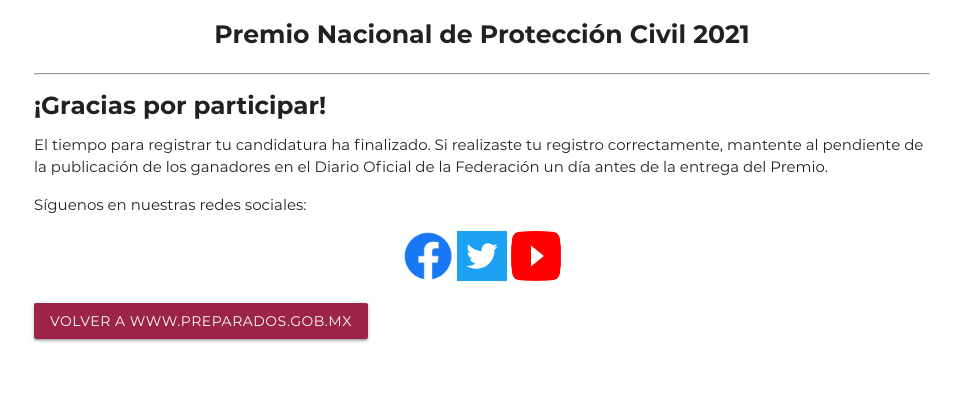
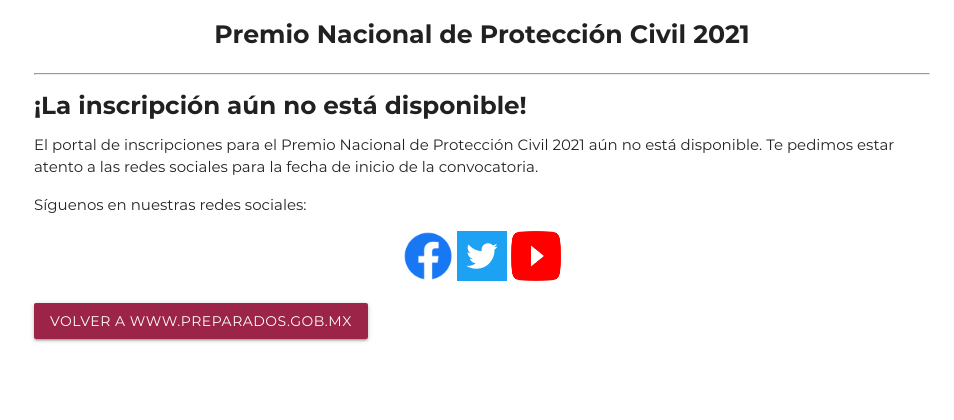
Before and after one commit to MigueBlogs/PremioNacional, a PHP site: page /gracias.php in a window 1280 px wide. Shown: the part 118-538 px from the top of the page, without its empty margins (158-1112 px from the left). Run offline with PHP 8.4, Linux system fonts and the light colour scheme.

Commit message:
Página de gracias actualizada
Menciona si aún no está disponible registro o si ya expiró el tiempo para inscribirse

```diff
--- a/gracias.php
+++ b/gracias.php
@@ -1,4 +1,11 @@
-<?php ; ?>
+<?php
+    $today = time();
+    $date_start = strtotime('2021-05-31 13:00:00.0');  // UTC for 31 May, 08:00 GMT-5 (México City)
+    $date_end = strtotime('2021-06-30 23:00:00.0');  // UTC for 30 June, 18:00 GMT-5 (México City)
+    $available = $today - $date_start >= 0 ? true : false;
+    $expired = $today - $date_end >= 0 ? true: false;
+
+?>
 <!DOCTYPE html>
 <html lang="es">
 <head>
@@ -33,10 +40,18 @@
         </div>
         <h1 class="flow-text center">Premio Nacional de Protección Civil 2021</h1>
         <hr>
-        <h5>¡Gracias por participar!</h5>
-        <p>El tiempo para registrar tu candidatura ha finalizado.
-            Si realizaste tu registro correctamente, mantente al pendiente de la publicación de los ganadores en el Diario Oficial de la Federación un día antes de la entrega del Premio.
-        </p>
+        <?php if (!$available) { ?>
+            <h5>¡La inscripción aún no está disponible!</h5>
+            <p>El portal de inscripciones para el Premio Nacional de Protección Civil 2021 aún no está disponible.
+                Te pedimos estar atento a las redes sociales para la fecha de inicio de la convocatoria.
+            </p>
+
+        <?php } else if ($expired) { ?>
+            <h5>¡Gracias por participar!</h5>
+            <p>El tiempo para registrar tu candidatura ha finalizado.
+                Si realizaste tu registro correctamente, mantente al pendiente de la publicación de los ganadores en el Diario Oficial de la Federación un día antes de la entrega del Premio.
+            </p>
+        <?php } ?>
         <p>
             Síguenos en nuestras redes sociales:
         </p>
```
